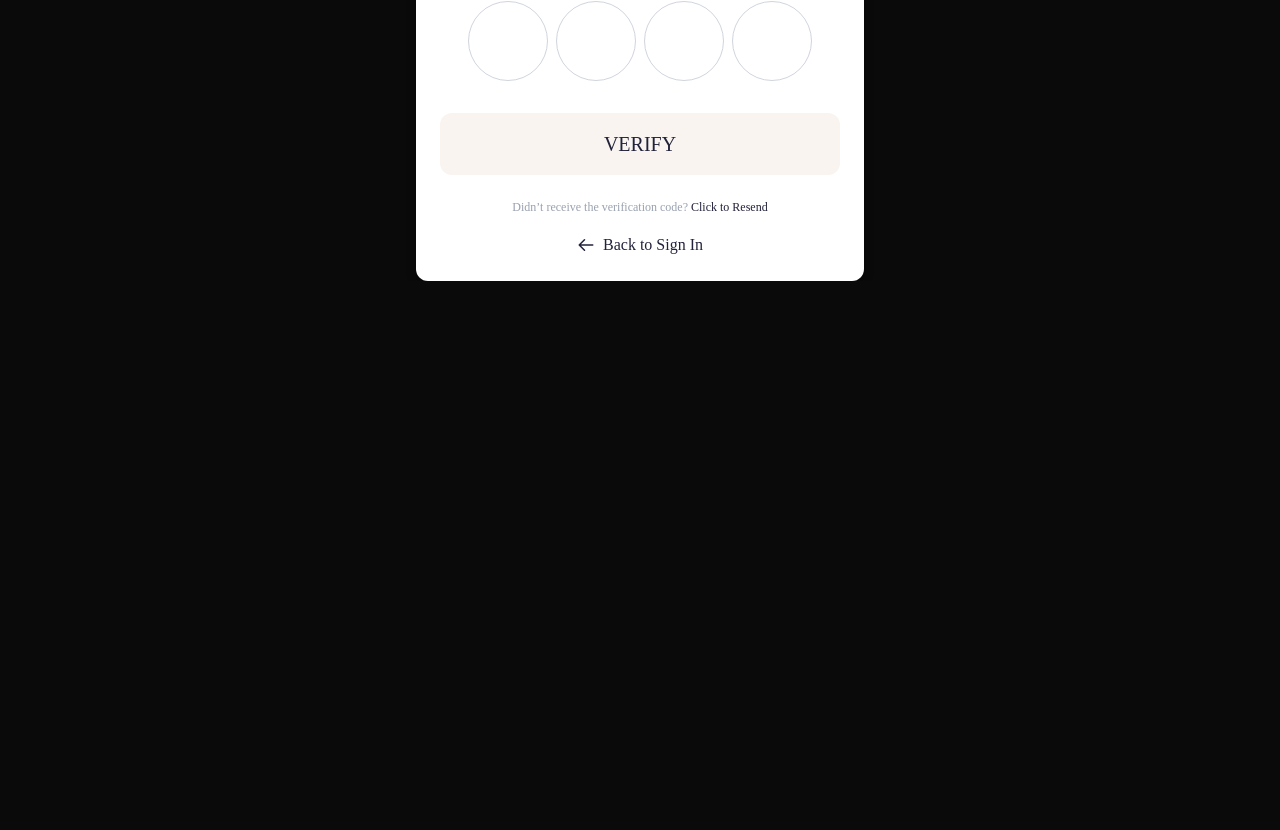
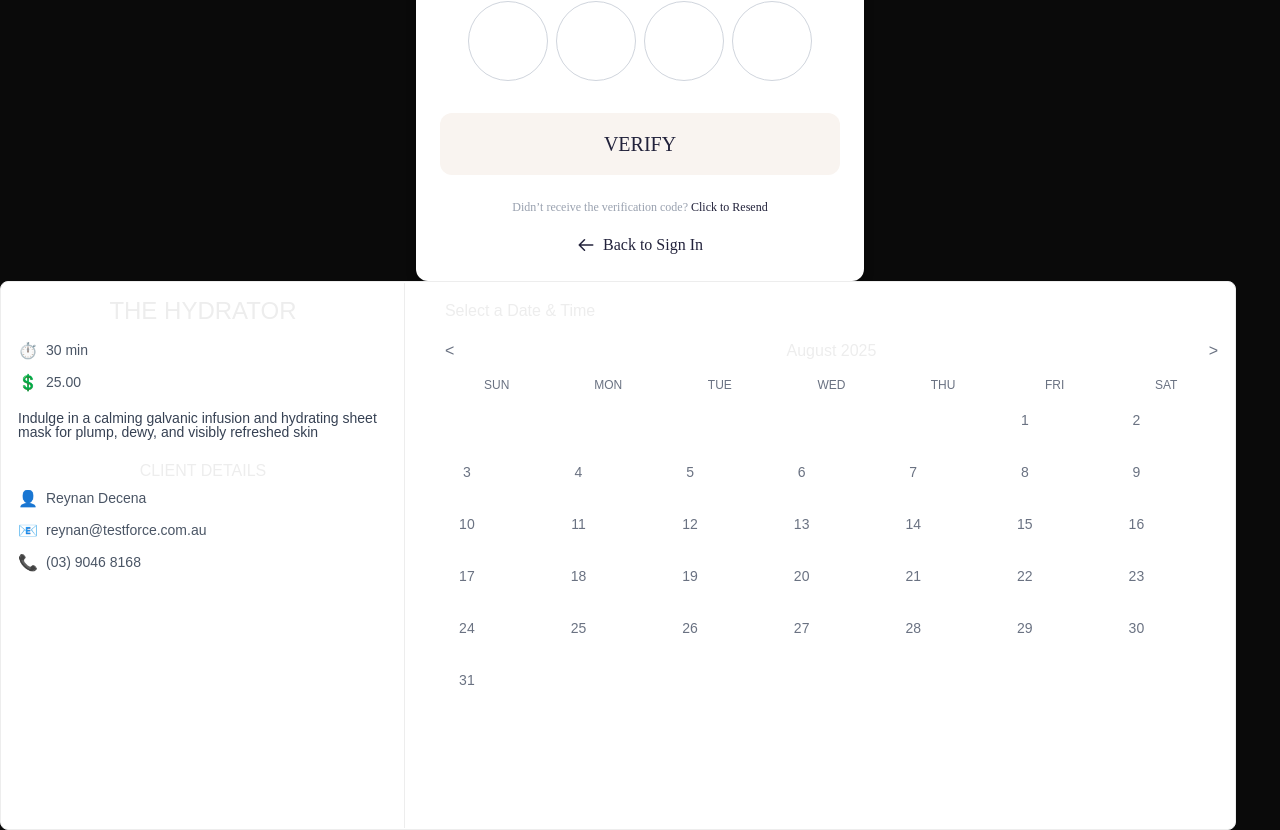
Before and after one commit to Sn3s/beauty_bar_components, a Next.js app: page / in a window 1280 px wide. Shown: the part 4074-4904 px from the top of the page. Before the commit the page ends 4355 px from the top, so only its background shows below. Built offline with nearby package versions, Linux system fonts and the light colour scheme.

Commit message:
added calendar component

```diff
--- /dev/null
+++ b/src/app/components/BookingCalendar.tsx
@@ -0,0 +1,189 @@
+// components/BookingCalendar.tsx
+import { useState } from "react";
+
+export default function BookingCalendar() {
+  // Configurable style constants
+  const styles = {
+    fontFamily: "Owners XWide, sans-serif",
+    card: "w-[1236px] h-[549px] rounded-lg border p-[1px] flex flex-col md:flex-row gap-6 bg-white",
+    title: "text-[24px] leading-[100%] font-normal uppercase text-center",
+    subHeading: "text-[14px] leading-[150%] font-normal align-middle",
+    price: "text-[14px] leading-[150%] font-normal align-middle",
+    description: "text-[14px] leading-[100%] font-normal tracking-[0.5%]",
+    sectionTitle: "text-[16px] leading-[100%] font-normal uppercase text-center",
+    clientInfo: "text-[14px] leading-[150%] font-normal align-middle",
+    dateHeading: "text-[16px] leading-[150%] font-normal align-middle",
+    monthLabel: "text-[16px] leading-[150%] font-normal text-center align-middle",
+    dayHeader: "text-[12px] leading-[12px] font-normal uppercase text-center align-middle",
+    dayNumber: "text-[14px] leading-[150%] font-normal text-center align-middle",
+    selectedDateBg: "bg-[#C72E4B] text-white w-[44px] h-[44px] rounded-full",
+    unselectedDateBg: "hover:bg-gray-100 w-[44px] h-[44px] rounded-full",
+    timeButton: "text-[12px] leading-[20px] font-normal",
+    selectedTimeButtonBg: "#C72E4B",
+    selectedTimeText: "#fff",
+    unselectedTimeBorder: "#ccc",
+  };
+
+  // State
+  const [currentMonth, setCurrentMonth] = useState<number>(7); // August index = 7
+  const [currentYear, setCurrentYear] = useState<number>(2025);
+  const [selectedDate, setSelectedDate] = useState<number | null>(null);
+  const [selectedTime, setSelectedTime] = useState<string | null>(null);
+
+  const monthNames = [
+    "January", "February", "March", "April", "May", "June",
+    "July", "August", "September", "October", "November", "December"
+  ];
+  const dayNames = ["Sunday", "Monday", "Tuesday", "Wednesday", "Thursday", "Friday", "Saturday"];
+
+  const timeSlots = [
+    "10:30am", "11:30am", "02:30pm", "03:00pm", "03:30pm", "04:30pm", "05:00pm"
+  ];
+
+  // Helpers to generate calendar
+  const getDaysInMonth = (month: number, year: number) => {
+    return new Date(year, month + 1, 0).getDate();
+  };
+
+  const getCalendarDays = () => {
+    const firstDayIndex = new Date(currentYear, currentMonth, 1).getDay();
+    const daysInCurrentMonth = getDaysInMonth(currentMonth, currentYear);
+    const daysArray = Array(firstDayIndex).fill(""); // Empty slots before start
+    for (let i = 1; i <= daysInCurrentMonth; i++) {
+      daysArray.push(i.toString());
+    }
+    return daysArray;
+  };
+
+  const handlePrevMonth = () => {
+    if (currentMonth === 0) {
+      setCurrentMonth(11);
+      setCurrentYear((y) => y - 1);
+    } else {
+      setCurrentMonth((m) => m - 1);
+    }
+    setSelectedDate(null);
+    setSelectedTime(null);
+  };
+
+  const handleNextMonth = () => {
+    if (currentMonth === 11) {
+      setCurrentMonth(0);
+      setCurrentYear((y) => y + 1);
+    } else {
+      setCurrentMonth((m) => m + 1);
+    }
+    setSelectedDate(null);
+    setSelectedTime(null);
+  };
+
+  const selectedDateObj =
+    selectedDate !== null ? new Date(currentYear, currentMonth, selectedDate) : null;
+
+  return (
+    <div className={styles.card} style={{ fontFamily: styles.fontFamily }}>
+      {/* Left Panel */}
+      <div className="w-full md:w-1/3 p-4 border-r flex flex-col">
+        <h1 className={styles.title}>THE HYDRATOR</h1>
+
+        <div className="flex items-center mt-4 text-gray-600">
+          <span className="mr-2">⏱️</span>
+          <span className={styles.subHeading}>30 min</span>
+        </div>
+        <div className="flex items-center mt-2 text-gray-600">
+          <span className="mr-2">💲</span>
+          <span className={styles.price}>25.00</span>
+        </div>
+
+        <p className={`${styles.description} mt-4 text-gray-700`}>
+          Indulge in a calming galvanic infusion and hydrating sheet mask for plump,
+          dewy, and visibly refreshed skin
+        </p>
+
+        <h3 className={`${styles.sectionTitle} mt-6`}>Client Details</h3>
+        <div className="flex items-center mt-2 text-gray-600">
+          <span className="mr-2">👤</span>
+          <span className={styles.clientInfo}>Reynan Decena</span>
+        </div>
+        <div className="flex items-center mt-2 text-gray-600">
+          <span className="mr-2">📧</span>
+          <span className={styles.clientInfo}>reynan@testforce.com.au</span>
+        </div>
+        <div className="flex items-center mt-2 text-gray-600">
+          <span className="mr-2">📞</span>
+          <span className={styles.clientInfo}>(03) 9046 8168</span>
+        </div>
+      </div>
+
+      {/* Right Panel */}
+      <div className="w-full md:w-2/3 p-4">
+        <h3 className={styles.dateHeading}>Select a Date & Time</h3>
+        <div className="flex justify-between items-center mt-4">
+          <button onClick={handlePrevMonth} className="text-gray-500">&lt;</button>
+          <span className={styles.monthLabel}>
+            {monthNames[currentMonth]} {currentYear}
+          </span>
+          <button onClick={handleNextMonth} className="text-gray-500">&gt;</button>
+        </div>
+
+        {/* Calendar Grid */}
+        <div className="grid grid-cols-7 gap-2 mt-4 text-center text-gray-500">
+          {["SUN", "MON", "TUE", "WED", "THU", "FRI", "SAT"].map((d) => (
+            <div key={d} className={styles.dayHeader}>{d}</div>
+          ))}
+          {getCalendarDays().map((day, idx) => (
+            <div
+              key={idx}
+              onClick={() => {
+                if (day) {
+                  setSelectedDate(Number(day));
+                  setSelectedTime(null); // Reset time when picking new date
+                }
+              }}
+              className={`flex items-center justify-center cursor-pointer ${styles.dayNumber}
+                ${Number(day) === selectedDate ? styles.selectedDateBg : styles.unselectedDateBg}
+              `}
+            >
+              {day}
+            </div>
+          ))}
+        </div>
+
+        {/* Show time slots only when a date is picked */}
+        {selectedDateObj && (
+          <>
+            <h4 className={`${styles.dateHeading} mt-6`}>
+              {`${dayNames[selectedDateObj.getDay()]}, ${selectedDate} ${monthNames[selectedDateObj.getMonth()]}`}
+            </h4>
+
+            <div className="flex flex-wrap gap-2 mt-4">
+              {timeSlots.map((time) => (
+                <button
+                  key={time}
+                  onClick={() => setSelectedTime(time)}
+                  className={styles.timeButton}
+                  style={{
+                    fontFamily: styles.fontFamily,
+                    width: time === selectedTime ? "95px" : "98px",
+                    height: "36px",
+                    borderRadius: "4px",
+                    borderWidth: "0.5px",
+                    padding: "8px 19px",
+                    backgroundColor:
+                      time === selectedTime ? styles.selectedTimeButtonBg : "transparent",
+                    color: time === selectedTime ? styles.selectedTimeText : "#000",
+                    borderColor:
+                      time === selectedTime ? styles.selectedTimeButtonBg : styles.unselectedTimeBorder,
+                    borderStyle: "solid",
+                  }}
+                >
+                  {time}
+                </button>
+              ))}
+            </div>
+          </>
+        )}
+      </div>
+    </div>
+  );
+}
--- a/src/app/page.tsx
+++ b/src/app/page.tsx
@@ -17,6 +17,7 @@ import { CardsComponent } from "./components/cards/CardsComponent";
 import { Card } from "./components/cards/Card";
 
 import React, { useState } from "react";
+import BookingCalendar from "./components/BookingCalendar";
 
 export default function Home() {
 
@@ -262,6 +263,7 @@ Cards
           </div>
         </Card>
 
+          <BookingCalendar />
 
     </div>
   );
```
